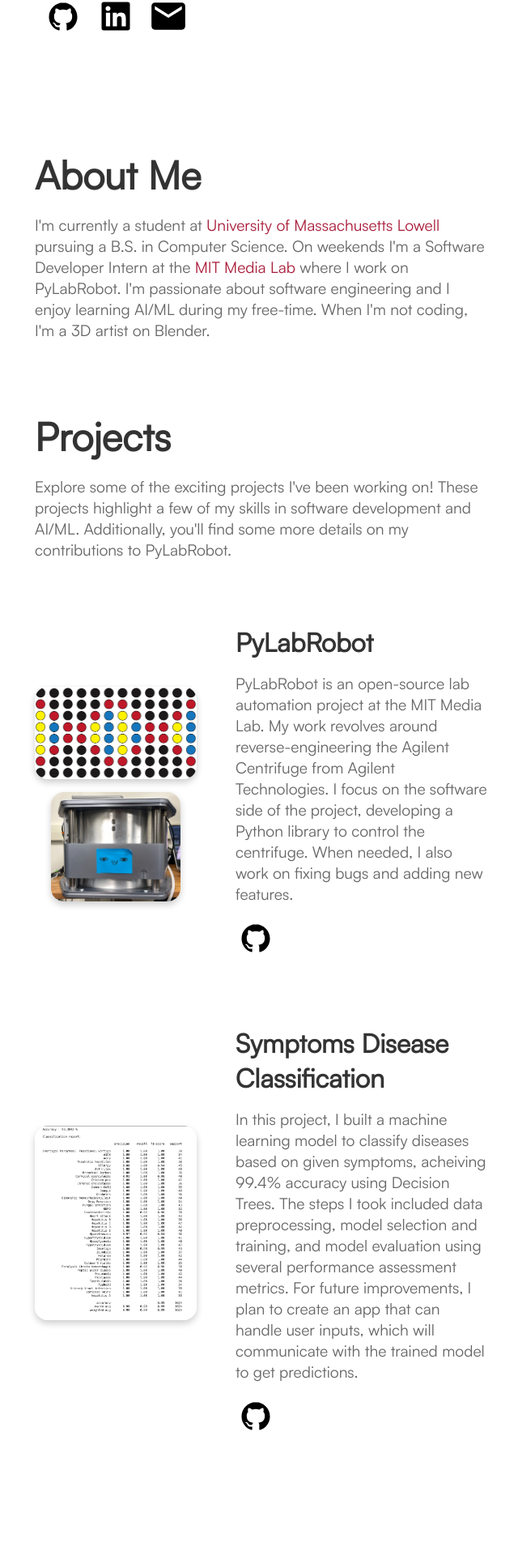
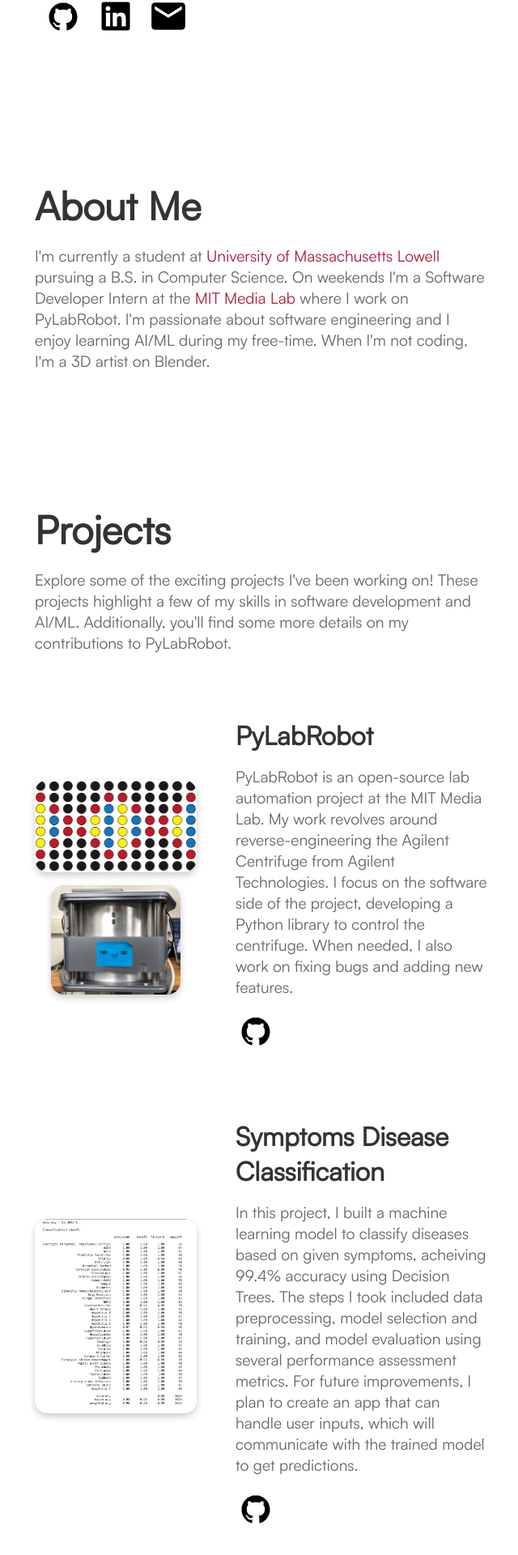
Before and after one commit to Ph1so/personal-website, a React (Create React App) app: page / in a window 1280 px wide. Shown: the part 578-2498 px from the top of the page at 81% size, without its empty margins (317-957 px from the left). Before the commit the page ends 2360 px from the top, so only its background shows below. Built offline with nearby package versions, Linux system fonts and the light colour scheme.

Commit message:
adjusted for small screen

```diff
--- a/src/components/About.css
+++ b/src/components/About.css
@@ -2,17 +2,23 @@
 
 .about-container {
   position: absolute;
-  top: calc(
-    100%
-  ); /* Position the top of the container below the hello-container */
-  left: 50%;
-  transform: translateX(-50%);
+  top: 100%;
+  left: 50%; /* Center horizontally */
+  transform: translate(-50%);
   display: flex;
   flex-direction: column;
   justify-content: center;
   align-items: left;
-  height: 20vmin;
-  width: 70vmin;
+  max-width: 70vmin; /* Limit width */
+  width: 90%; /* Default width */
+  height: auto; /* Allow height to adjust based on content */
+}
+
+/* Optional: Add media query for smaller screens */
+@media screen and (max-width: 768px) {
+  .about-container {
+    width: 95%; /* Adjust width for smaller screens */
+  }
 }
 
 .about-title {
--- a/src/components/Footer.css
+++ b/src/components/Footer.css
@@ -1,14 +1,19 @@
 .footer {
   position: absolute;
-  top: calc(
-    275%
-  ); /* Position the top of the container below the hello-container */
-  left: 50%;
+  bottom: -180%; /* Position at the bottom of the viewport */
+  left: 50%; /* Center horizontally */
   transform: translateX(-50%);
   display: flex;
   flex-direction: column;
   justify-content: center;
   align-items: left;
+  max-width: 70vmin; /* Limit width */
+  width: 90%; /* Default width */
   height: 20vmin;
-  width: 70vmin;
 }
+
+@media screen and (max-width: 768px) {
+  .footer {
+    width: 95%; /* Adjust width for smaller screens */
+  }
+}
--- a/src/components/Hello.css
+++ b/src/components/Hello.css
@@ -4,10 +4,7 @@
   position: absolute;
   top: 50%; /* Position the top of the container at the vertical center of its container */
   left: 50%; /* Position the left side of the container at the horizontal center of its container */
-  transform: translate(
-    -50%,
-    -50%
-  ); /* Move the container back by half of its own width and height */
+  transform: translate(-50%, -50%);
   display: flex;
   flex-direction: row;
   justify-content: center; /* Center the div horizontally */
--- a/src/components/Projects.css
+++ b/src/components/Projects.css
@@ -1,18 +1,21 @@
-@import url("../fonts.css");
-
 .projects-container {
   position: absolute;
-  top: calc(
-    210%
-  ); /* Position the top of the container below the hello-container */
-  left: 50%;
+  top: 150%; /* Adjust this value as needed */
+  left: 50%; /* Center horizontally */
   transform: translateX(-50%);
   display: flex;
   flex-direction: column;
   justify-content: center;
   align-items: left;
-  height: 20vmin;
-  width: 70vmin;
+  max-width: 70vmin; /* Limit width */
+  width: 90%; /* Default width */
+  height: auto; /* Allow height to adjust based on content */
+}
+
+@media screen and (max-width: 768px) {
+  .projects-container {
+    width: 95%; /* Adjust width for smaller screens */
+  }
 }
 
 .projects-title {
```
